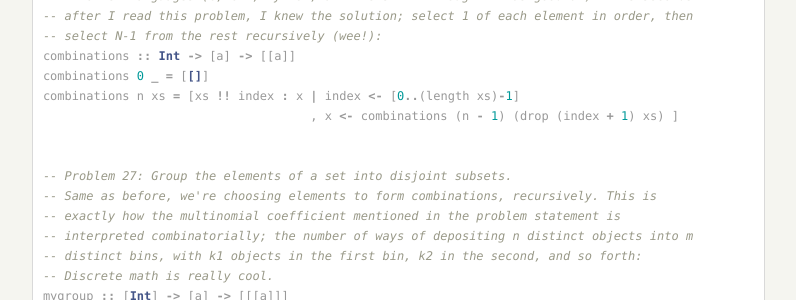
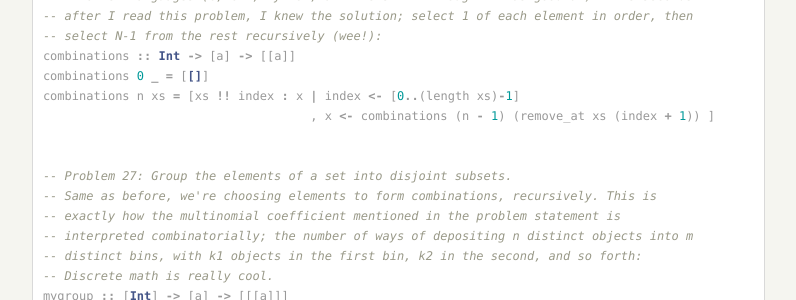
Before and after one commit to mfukar/mfukar.github.com, a Jekyll site: the page built from _posts/2015-07-26-haskell3.md, in a window 1280 px wide and 900 px high, scrolled down 986 px. Shown: the part 151-451 px from the top of the window, without its empty margins (77-873 px from the left). Built offline with Jekyll 4.4.1, drawn with Linux system fonts in a browser that asks for light colours; some web fonts are replaced; Markdown is read by kramdown in place of the engine named in the settings; comment, search, counter and statistics services are not loaded.

Commit message:
Fixes error (haha)

```diff
--- a/_posts/2015-07-26-haskell3.md
+++ b/_posts/2015-07-26-haskell3.md
@@ -62,7 +62,7 @@ rnd_permutation xs = rnd_select xs $ length xs
 combinations :: Int -> [a] -> [[a]]
 combinations 0 _ = [[]]
 combinations n xs = [xs !! index : x | index <- [0..(length xs)-1]
-                                     , x <- combinations (n - 1) (drop (index + 1) xs) ]
+                                     , x <- combinations (n - 1) (remove_at xs (index + 1)) ]
 
 
 -- Problem 27: Group the elements of a set into disjoint subsets.
```
